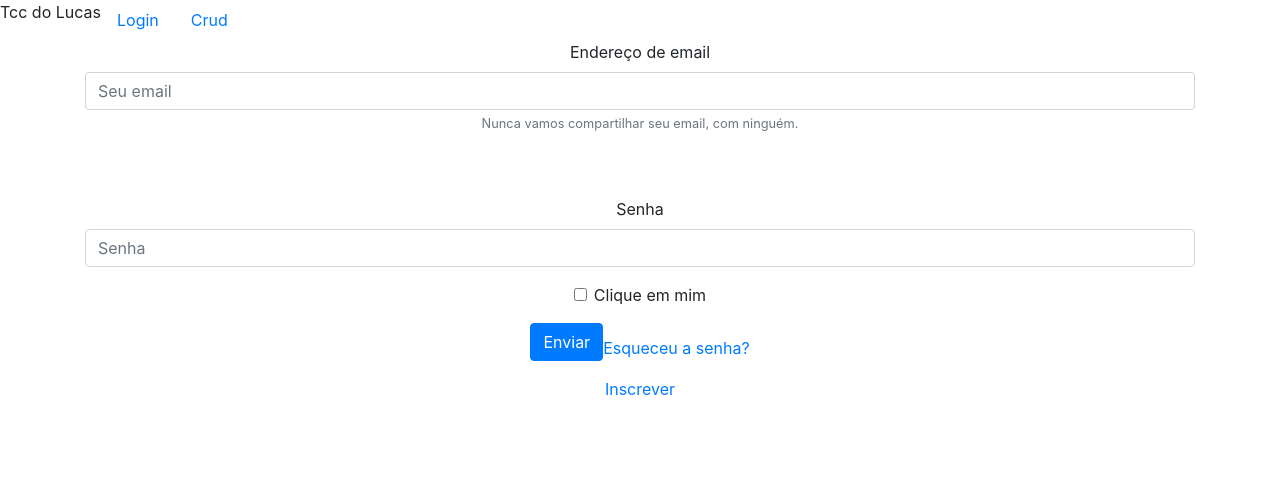
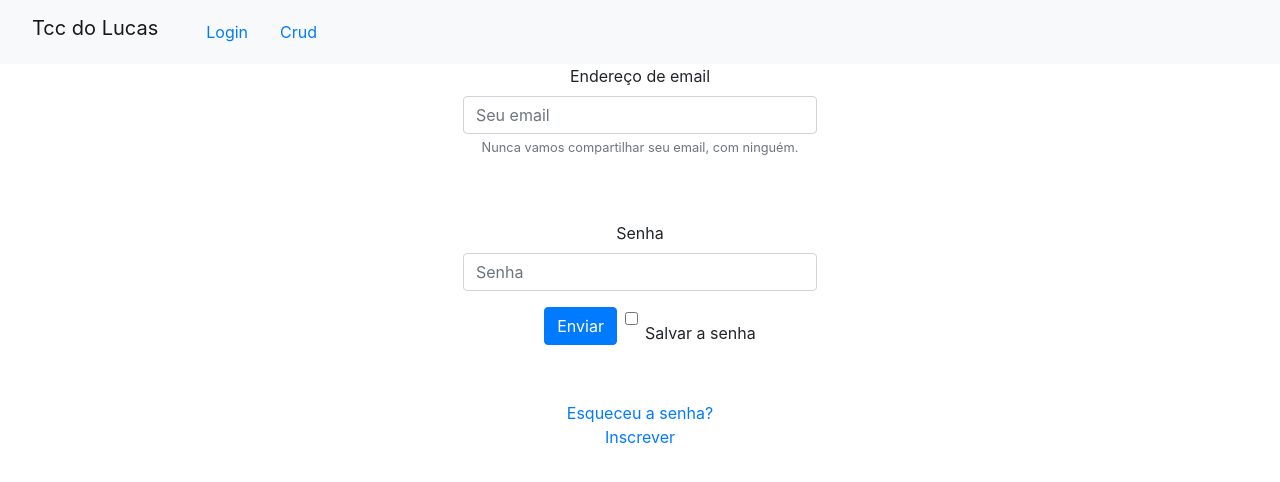
Before and after one commit to padilhamata/tcctela, a React (Create React App) app: page / in a window 1280 px wide. Shown: the top 482 px of the page. Built offline with nearby package versions, Linux system fonts and the light colour scheme.

Commit message:
Prototipando login

```diff
--- a/public/index.html
+++ b/public/index.html
@@ -13,6 +13,12 @@
     <title>Tcc Tela</title>
   </head>
   <body>
+
+    <script src="https://code.jquery.com/jquery-3.4.1.slim.min.js" integrity="sha384-J6qa4849blE2+poT4WnyKhv5vZF5SrPo0iEjwBvKU7imGFAV0wwj1yYfoRSJoZ+n" crossorigin="anonymous"></script>
+    <script src="https://cdn.jsdelivr.net/npm/popper.js@1.16.0/dist/umd/popper.min.js" integrity="sha384-Q6E9RHvbIyZFJoft+2mJbHaEWldlvI9IOYy5n3zV9zzTtmI3UksdQRVvoxMfooAo" crossorigin="anonymous"></script>
+    <script src="https://stackpath.bootstrapcdn.com/bootstrap/4.4.1/js/bootstrap.min.js" integrity="sha384-wfSDF2E50Y2D1uUdj0O3uMBJnjuUD4Ih7YwaYd1iqfktj0Uod8GCExl3Og8ifwB6" crossorigin="anonymous"></script>
+
+
     <noscript>You need to enable JavaScript to run this app.</noscript>
     <div id="root"></div>
   </body>
--- a/src/services/cabecalho/cabecalho.js
+++ b/src/services/cabecalho/cabecalho.js
@@ -3,14 +3,18 @@ import { Link } from "react-router-dom";
 const Cabecalho = props => {
   return (
     <header>
-      <nav className="nav ">
-        <label>Tcc do Lucas</label>
-        <Link className="nav-link active" to="/">
-          Login
+      <nav className="navbar navbar-expand-sm bg-light navbar-light">
+
+          <div className="navbar-header">
+            <label className="navbar-brand nav-link">Tcc do Lucas</label>
+          </div>
+          <Link className="nav-link active" to="/">
+            Login
         </Link>
-        <Link className="nav-link" to="/crud">
-          Crud
+          <Link className="nav-link" to="/crud">
+            Crud
         </Link>
+
       </nav>
     </header>
   );
--- a/src/services/login/login.js
+++ b/src/services/login/login.js
@@ -14,8 +14,8 @@ function Login() {
 
   return (
     <form onSubmit={handleSubmit}>
-      <div className="container">
-        <div className="form-group ">
+      <div className="container" style={{width: '30%'}}>
+        <div className="form-group" >
           <label htmlFor="exampleInputEmail1">Endereço de email</label>
           <input
             type="email"
@@ -45,21 +45,25 @@ function Login() {
           />
         </div>
         <div className="form-group form-check">
+
+        <button style={{marginRight: '28px'}}
+          type="submit"
+          className="btn btn-primary form-group form-check-button"
+        >
+          Enviar
+        </button>
+
           <input
             type="checkbox"
             className="form-check-input"
             id="exampleCheck1"
           />
           <label className="form-check-label" htmlFor="exampleCheck1">
-            Clique em mim
+            Salvar a senha
           </label>
+
         </div>
-        <button
-          type="submit"
-          className="btn btn-primary form-group form-check-button"
-        >
-          Enviar
-        </button>
+        <br/>
         <Link to="/redefinirSenha">Esqueceu a senha?</Link>
         <br />
         <Link to="/inscrever">Inscrever</Link>
```
